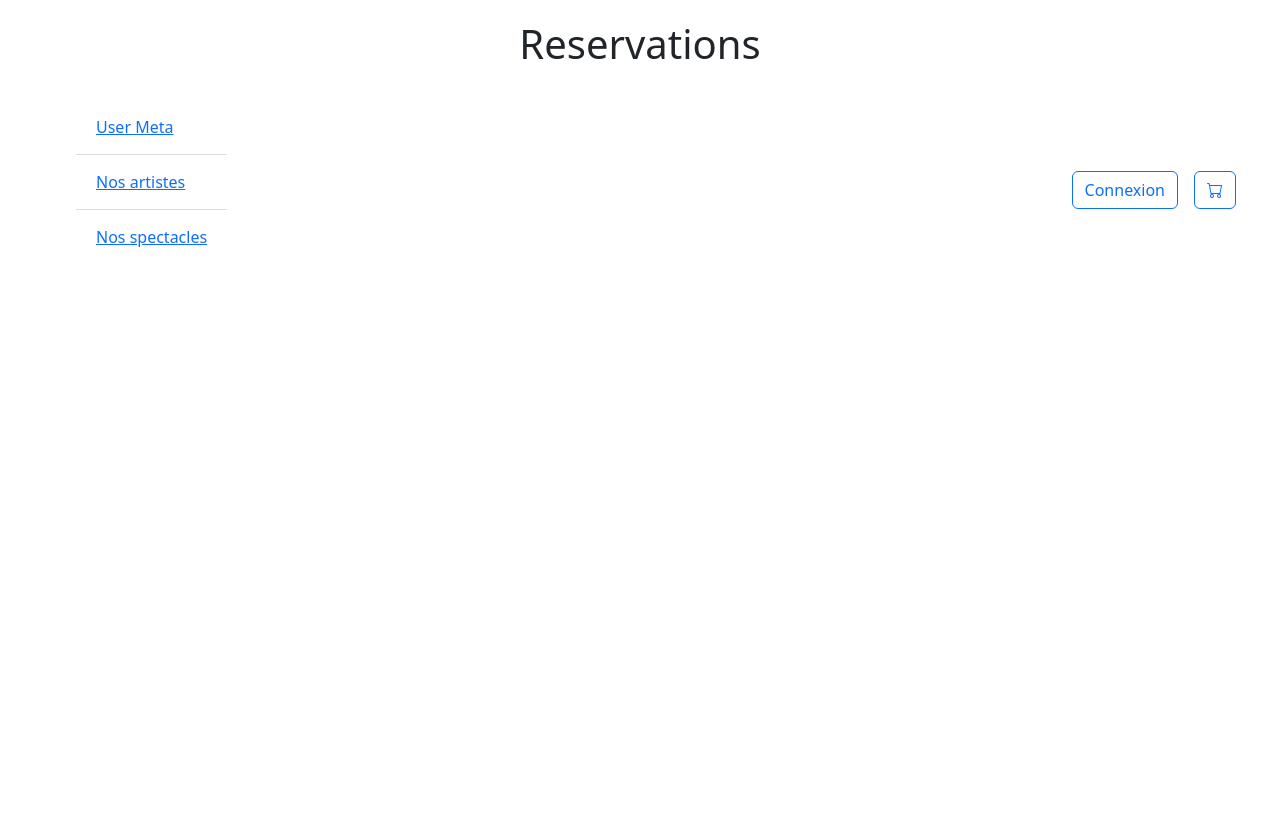
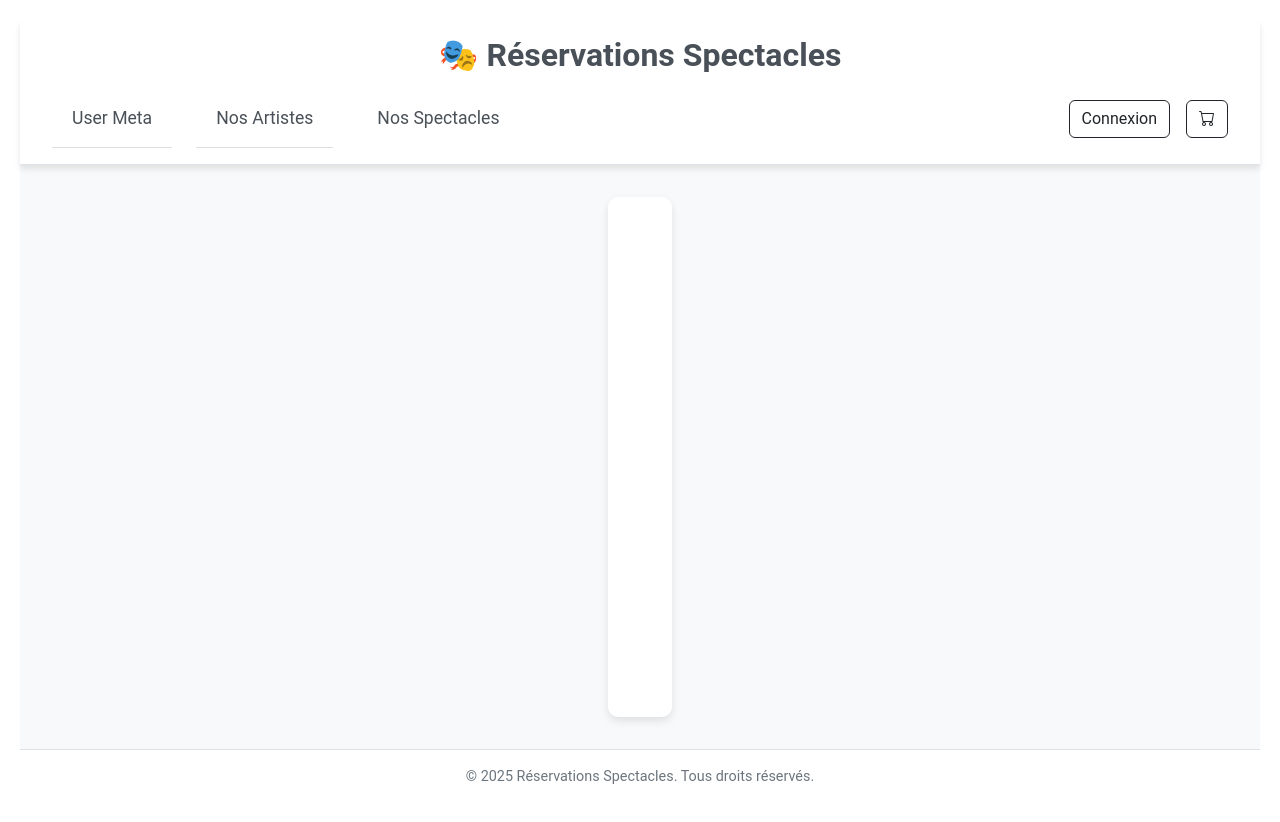
Before and after one commit to BounouKha/reservationsDjango, a React (Create React App) app in the folder frontend/: page / in a window 1280 px wide. Shown: the top 822 px of the page. Before the commit the page ends 800 px from the top, so only its background shows below. Built offline with nearby package versions, Linux system fonts and the light colour scheme.

Commit message:
New Visuel Effect

```diff
--- a/frontend/src/App.css
+++ b/frontend/src/App.css
@@ -1,39 +1,134 @@
-
-.App {
-  text-align: center;
+/* App Container */
+.app-container {
+  display: flex;
+  flex-direction: column;
+  min-height: 100vh;
+  background: #f8f9fa; /* Gris clair */
+  color: #343a40; /* Gris foncé */
+  font-family: 'Roboto', sans-serif;
 }
 
-.App-logo {
-  height: 40vmin;
-  pointer-events: none;
-}
-
-@media (prefers-reduced-motion: no-preference) {
-  .App-logo {
-    animation: App-logo-spin infinite 20s linear;
-  }
-}
-
-.App-header {
-  background-color: #282c34;
-  min-height: 100vh;
+/* Header */
+.app-header {
+  background: #ffffff; /* Blanc */
+  padding: 1rem 2rem;
   display: flex;
   flex-direction: column;
   align-items: center;
-  justify-content: center;
-  font-size: calc(10px + 2vmin);
-  color: white;
+  box-shadow: 0 4px 6px rgba(0, 0, 0, 0.1);
+  border-bottom: 1px solid #dee2e6;
 }
 
-.App-link {
-  color: #61dafb;
+.app-title {
+  font-size: 2rem;
+  font-weight: bold;
+  margin-bottom: 1rem;
+  color: #495057; /* Gris moyen */
 }
 
-@keyframes App-logo-spin {
-  from {
-    transform: rotate(0deg);
-  }
-  to {
-    transform: rotate(360deg);
-  }
+/* Navigation */
+.app-nav {
+  display: flex;
+  justify-content: space-between;
+  align-items: center;
+  width: 100%;
+  max-width: 1200px;
 }
+
+.nav-links {
+  display: flex;
+  gap: 1.5rem;
+  list-style: none;
+  padding: 0;
+  margin: 0;
+}
+
+.nav-link {
+  color: #495057; /* Gris moyen */
+  text-decoration: none;
+  font-size: 1.1rem;
+  transition: color 0.3s ease;
+}
+
+.nav-link:hover {
+  color: #007bff; /* Bleu clair */
+}
+
+.nav-actions {
+  display: flex;
+  align-items: center;
+}
+
+.logout-btn {
+  background-color: #dc3545; /* Rouge Bootstrap */
+  border: none;
+  font-weight: bold;
+  transition: background-color 0.3s ease;
+}
+
+.logout-btn:hover {
+  background-color: #c82333; /* Rouge plus foncé */
+}
+
+/* Cart Badge */
+.cart-badge {
+  position: absolute;
+  top: -5px;
+  right: -5px;
+  background: #dc3545; /* Rouge Bootstrap */
+  color: white;
+  font-size: 0.8rem;
+  font-weight: bold;
+  border-radius: 50%;
+  padding: 0.3rem 0.5rem;
+  box-shadow: 0 2px 4px rgba(0, 0, 0, 0.2);
+}
+
+/* Main Content */
+.app-main {
+  flex: 1;
+  padding: 2rem;
+  background: #ffffff; /* Blanc */
+  color: #343a40; /* Gris foncé */
+  border-radius: 10px;
+  margin: 2rem auto;
+  max-width: 1200px;
+  height: 600px; /* Hauteur fixe pour toutes les pages */
+  box-shadow: 0 4px 8px rgba(0, 0, 0, 0.1);
+  overflow-y: auto; /* Activer le défilement si le contenu dépasse */
+  display: flex;
+  flex-direction: column;
+  justify-content: flex-start; /* Aligner le contenu en haut */
+  align-items: center; /* Centrer horizontalement */
+}
+
+/* Footer */
+.app-footer {
+  text-align: center;
+  padding: 1rem;
+  background: #ffffff; /* Blanc */
+  color: #6c757d; /* Gris clair */
+  font-size: 0.9rem;
+  border-top: 1px solid #dee2e6;
+}
+
+/* Table Styling */
+table {
+  width: 100%;
+  border-collapse: collapse;
+}
+
+th, td {
+  text-align: left;
+  padding: 8px;
+  border-bottom: 1px solid #dee2e6;
+}
+
+th {
+  background-color: #f8f9fa; /* Gris clair */
+  font-weight: bold;
+}
+
+tbody tr:hover {
+  background-color: #f1f1f1; /* Gris clair au survol */
+}
--- a/frontend/src/App.js
+++ b/frontend/src/App.js
@@ -10,6 +10,7 @@ import Profile from './auth/Profile';
 import { isUserLoggedIn } from './auth/authService';
 import 'bootstrap/dist/css/bootstrap.min.css';
 import 'bootstrap-icons/font/bootstrap-icons.css';
+import './App.css'; // Importer les styles personnalisés
 
 function App() {
     const [hasItemsInCart, setHasItemsInCart] = useState(false);
@@ -60,55 +61,49 @@ function App() {
 
     return (
         <Router>
-            <div className="bg-gray-100 min-h-screen">
-                <h1>Reservations</h1>
-                <nav className="p-4 bg-white shadow-md d-flex justify-content-between align-items-center">
-                    <ul className="flex space-x-4">
+            <div className="app-container">
+                <header className="app-header">
+                    <h1 className="app-title">🎭 Réservations Spectacles</h1>
+                    <nav className="app-nav">
+                        <ul className="nav-links">
                             <li>
-                            <Link to="/user-meta" className="text-blue-500 hover:underline">User Meta</Link>
+                                <Link to="/user-meta" className="nav-link">User Meta</Link>
                             </li>
                             <li>
-                            <Link to="/artists" className="text-blue-500 hover:underline">Nos artistes</Link>
+                                <Link to="/artists" className="nav-link">Nos Artistes</Link>
                             </li>
                             <li>
-                            <Link to="/representations" className="text-blue-500 hover:underline">Nos spectacles</Link>
+                                <Link to="/representations" className="nav-link">Nos Spectacles</Link>
                             </li>
                         </ul>
-                    <div className="d-flex align-items-center">
+                        <div className="nav-actions">
                             {user ? (
                                 <>
-                                <Link to="/profile" className="btn btn-outline-primary me-3">
+                                    <Link to="/profile" className="btn btn-outline-dark me-3">
                                         <i className="bi bi-person-circle"></i> Profil
                                     </Link>
                                     <button
-                                    className="btn btn-danger text-white px-4 py-2 rounded shadow-sm"
-                                    style={{
-                                        backgroundColor: "#dc3545", // Rouge Bootstrap
-                                        border: "none",
-                                        fontWeight: "bold",
-                                        transition: "all 0.3s ease",
-                                    }}
-                                    onMouseOver={(e) => (e.target.style.backgroundColor = "#c82333")} // Couleur plus foncée au survol
-                                    onMouseOut={(e) => (e.target.style.backgroundColor = "#dc3545")} // Couleur normale après le survol
+                                        className="btn btn-danger logout-btn"
                                         onClick={handleLogout}
                                     >
                                         <i className="bi bi-box-arrow-right me-2"></i> Déconnexion
                                     </button>
                                 </>
                             ) : (
-                            <Link to="/login" className="btn btn-outline-primary">Connexion</Link>
+                                <Link to="/login" className="btn btn-outline-dark">Connexion</Link>
                             )}
-                        <Link to={user ? "/cart" : "/login"} className="btn btn-outline-primary position-relative ms-3">
+                            <Link to={user ? "/cart" : "/login"} className="btn btn-outline-dark position-relative ms-3">
                                 <i className="bi bi-cart"></i>
                                 {hasItemsInCart && user && (
-                                <span className="position-absolute top-0 start-100 translate-middle badge rounded-pill bg-danger">
+                                    <span className="cart-badge">
                                         <span className="visually-hidden">Articles dans le panier</span>
                                     </span>
                                 )}
                             </Link>
                         </div>
                     </nav>
-                <div className="p-4">
+                </header>
+                <main className="app-main">
                     <Routes>
                         <Route path="/user-meta" element={<UserMetaList />} />
                         <Route path="/artists" element={<ArtistList />} />
@@ -118,7 +113,10 @@ function App() {
                         <Route path="/login" element={user ? <Navigate to="/profile" /> : <Login onLoginSuccess={setUser} />} />
                         <Route path="/profile" element={user ? <Profile /> : <Navigate to="/login" />} />
                     </Routes>
-                </div>
+                </main>
+                <footer className="app-footer">
+                    <p>© 2025 Réservations Spectacles. Tous droits réservés.</p>
+                </footer>
             </div>
         </Router>
     );
--- a/frontend/src/ArtistList.css
+++ b/frontend/src/ArtistList.css
@@ -1,39 +1,17 @@
 .artist-list-container {
-    max-width: 600px;
+  max-width: 1000px; /* Étendre la largeur */
   margin: 40px auto;
   background-color: #fff;
   border-radius: 10px;
   box-shadow: 0 4px 10px rgba(0, 0, 0, 0.1);
   padding: 20px;
+  overflow: hidden; /* Empêcher le débordement */
 }
 
-  ul {
-    list-style-type: none;
-    margin: 0;
-    padding: 0;
-  }
-
-  li {
-    padding: 15px 20px;
-    border-bottom: 1px solid #ddd;
-  }
-
-  li:last-child {
-    border-bottom: none;
-  }
-
-  li:hover {
-    background-color: #f9f9f9;
-    cursor: pointer;
-  }
-
-  .artist-list-container {
-    max-width: 600px;
-    margin: 40px auto;
-    background-color: #fff;
-    border-radius: 10px;
-    box-shadow: 0 4px 10px rgba(0, 0, 0, 0.1);
-    padding: 20px;
+.artist-list-content {
+  max-height: 500px; /* Hauteur fixe pour le tableau */
+  overflow-y: auto; /* Activer le défilement vertical uniquement dans le tableau */
+  padding-right: 10px; /* Ajouter un espace pour éviter que la barre de défilement ne chevauche le contenu */
 }
 
 .search-bar {
```
Lines whose indentation alone changed are shown as unchanged.
